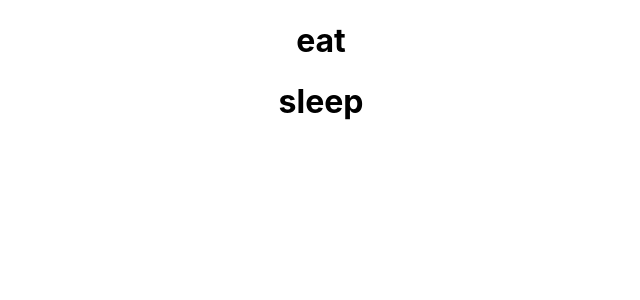
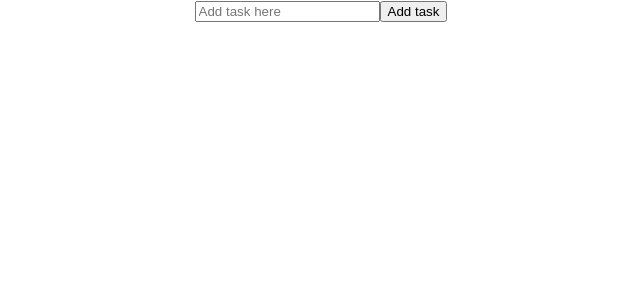
Before and after one commit to Ezeko/todo, a React (Create React App) app: page / in a window 1280 px wide. Shown: the top 300 px of the page, without its empty margins (319-959 px from the left). Built offline with nearby package versions, Linux system fonts and the light colour scheme.

Commit message:
feat:
make todo list work

```diff
--- a/src/App.js
+++ b/src/App.js
@@ -9,7 +9,28 @@ class App extends Component {
     super()
     // declare the states. the state are the dynamic variables of an app
     // the state of the app is empty at the start of the app
-    this.state = {todos: [ {task: "eat"}, {task: "sleep"}]};
+    this.state = {todos: [],
+                    newTodo: '',
+
+                  };
+
+
+  }
+  //save todos as you type
+   handleChange = (event) =>{
+    this.setState({newTodo:  event.target.value })
+    console.log(this.state.newTodo)
+   }
+
+
+   handleSubmit = (event) =>{
+     let task = event.target.value
+     let todo = this.state.todos.concat({task: this.state.newTodo})
+     console.log(todo)
+     console.log(this.state.newTodo)
+     this.setState({todos: todo, newTodo: ''})
+     console.log(task)
+     event.preventDefault()
 
   }
 
@@ -17,8 +38,13 @@ class App extends Component {
 
     return(
     <div className="App">
-      <InputField />
-      <Todos todos= {this.state.todos}/>
+
+      <InputField ChangeField={this.handleChange}
+      newTodo = {this.state.newTodo}
+      SubmitTodo={this.handleSubmit} />
+
+      <Todos todos= {this.state.todos} />
+
     </div>
     )
   }
--- a/src/InputField.js
+++ b/src/InputField.js
@@ -3,7 +3,12 @@ import React from 'react'
 
 const InputField = props =>{
     return(
-        <React.Fragment></React.Fragment>
+        <React.Fragment>
+            <input type="text" onChange={props.ChangeField}
+            value={props.newTodo}
+            placeholder="Add task here"/>
+            <input type="submit" value="Add task"  onClick={props.SubmitTodo}/>
+        </React.Fragment>
     )
 }
 
--- a/src/Todos.js
+++ b/src/Todos.js
@@ -3,10 +3,14 @@ import React from 'react'
 const Todos = props =>{
     return(
         <React.Fragment>
-            {props.todos.map((opt, i)=>{
-            return <h1 id={i}>{opt.task}</h1>
-            })}
+            {
+                props.todos.map((opt, i)=>{
+                return <h1 key={i}> {opt.task}</h1>
+                }
+
+            )}
         </React.Fragment>
+
     )
 }
 
```
